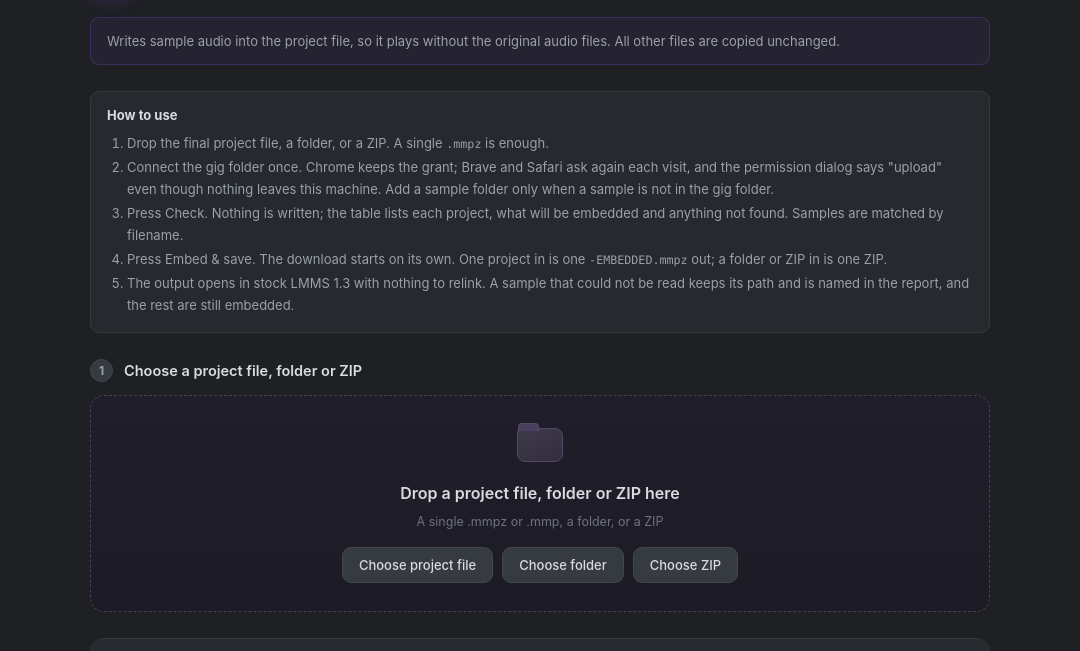
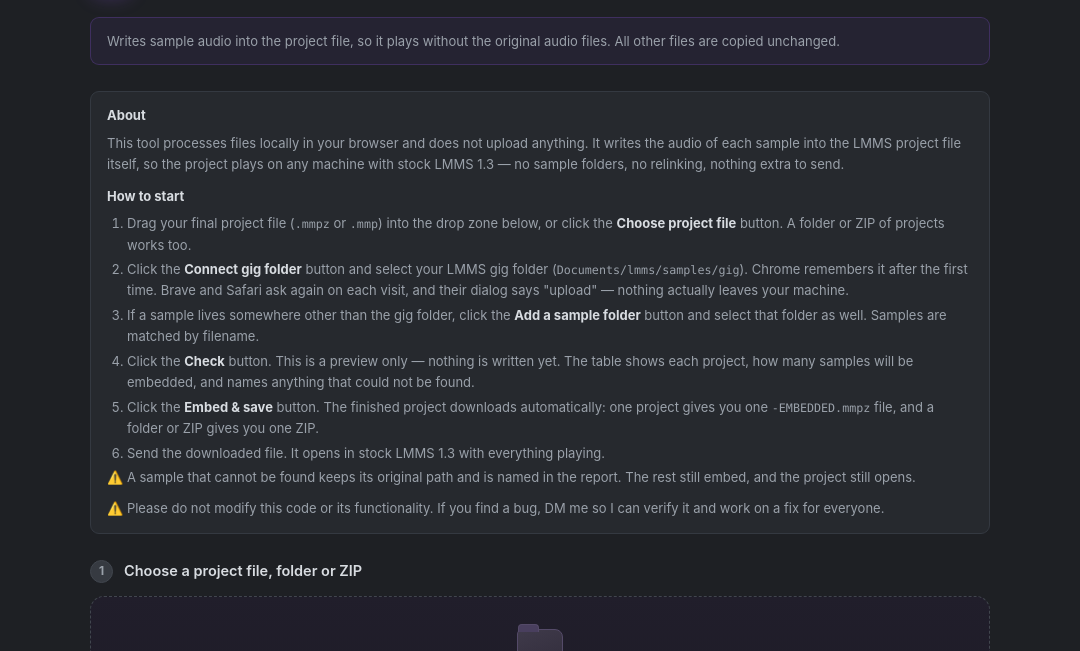
Before and after one commit to fruscai/LMMS-Tools-Relinker-Embedder, an Electron app: page web/lmms-sample-embedder.html in a window 1080 px wide. Shown: the part 81-732 px from the top of the page. Drawn offline with Linux system fonts and the light colour scheme.

Commit message:
August 28, rewrote the how to use lists as full sentences with an about paragraph and fixed the contact bar under the panes

```diff
--- a/web/lmms-sample-embedder.html
+++ b/web/lmms-sample-embedder.html
@@ -41,7 +41,12 @@ code{font-family:ui-monospace,SFMono-Regular,Menlo,Consolas,monospace;font-size:
 .howto{padding:13px 16px 13px 16px;border-radius:var(--radius-sm);
   background:var(--panel);border:1px solid var(--border-soft);
   color:var(--text-dim);font-size:13px;line-height:1.65;margin-bottom:26px}
-.howto strong{color:var(--text);display:block;margin-bottom:6px}
+.howto strong{color:var(--text)}
+.howto p{margin:0 0 10px}
+.howto p:last-child{margin-bottom:0}
+.howto b{color:var(--text)}
+.howto strong{display:block;margin:10px 0 6px}
+.howto strong:first-child{margin-top:0}
 .howto ol{margin:0;padding-left:20px}
 .howto li{margin-bottom:3px}
 .tool-note{padding:13px 16px;border-radius:var(--radius-sm);
@@ -189,19 +194,34 @@ td.file{white-space:normal;word-break:break-all;
   </div>
 
   <div class="howto">
-    <strong>How to use</strong>
+    <strong>About</strong>
+    <p>This tool processes files locally in your browser and does not upload anything. It writes
+    the audio of each sample into the LMMS project file itself, so the project plays on any
+    machine with stock LMMS 1.3 &mdash; no sample folders, no relinking, nothing extra to send.</p>
+    <strong>How to start</strong>
     <ol>
-      <li>Drop the final project file, a folder, or a ZIP. A single <code>.mmpz</code> is enough.</li>
-      <li>Connect the gig folder once. Chrome keeps the grant; Brave and Safari ask again each
-        visit, and the permission dialog says "upload" even though nothing leaves this machine.
-        Add a sample folder only when a sample is not in the gig folder.</li>
-      <li>Press Check. Nothing is written; the table lists each project, what will be embedded
-        and anything not found. Samples are matched by filename.</li>
-      <li>Press Embed &amp; save. The download starts on its own. One project in is one
-        <code>-EMBEDDED.mmpz</code> out; a folder or ZIP in is one ZIP.</li>
-      <li>The output opens in stock LMMS 1.3 with nothing to relink. A sample that could not be
-        read keeps its path and is named in the report, and the rest are still embedded.</li>
+      <li>Drag your final project file (<code>.mmpz</code> or <code>.mmp</code>) into the drop
+        zone below, or click the <b>Choose project file</b> button. A folder or ZIP of projects
+        works too.</li>
+      <li>Click the <b>Connect gig folder</b> button and select your LMMS gig folder
+        (<code>Documents/lmms/samples/gig</code>). Chrome remembers it after the first time.
+        Brave and Safari ask again on each visit, and their dialog says "upload" &mdash; nothing
+        actually leaves your machine.</li>
+      <li>If a sample lives somewhere other than the gig folder, click the
+        <b>Add a sample folder</b> button and select that folder as well. Samples are matched by
+        filename.</li>
+      <li>Click the <b>Check</b> button. This is a preview only &mdash; nothing is written yet.
+        The table shows each project, how many samples will be embedded, and names anything that
+        could not be found.</li>
+      <li>Click the <b>Embed &amp; save</b> button. The finished project downloads automatically:
+        one project gives you one <code>-EMBEDDED.mmpz</code> file, and a folder or ZIP gives you
+        one ZIP.</li>
+      <li>Send the downloaded file. It opens in stock LMMS 1.3 with everything playing.</li>
     </ol>
+    <p>&#9888;&#65039; A sample that cannot be found keeps its original path and is named in the
+    report. The rest still embed, and the project still opens.</p>
+    <p>&#9888;&#65039; Please do not modify this code or its functionality. If you find a bug,
+    DM me so I can verify it and work on a fix for everyone.</p>
   </div>
 
   <!-- 1 : source -->
```
Also changed, not shown: LOG.md (+6 -0 lines), web/lmms-path-relinker.html (+24 -11 lines), web/lmms-tools.html (+5 -5 lines).
